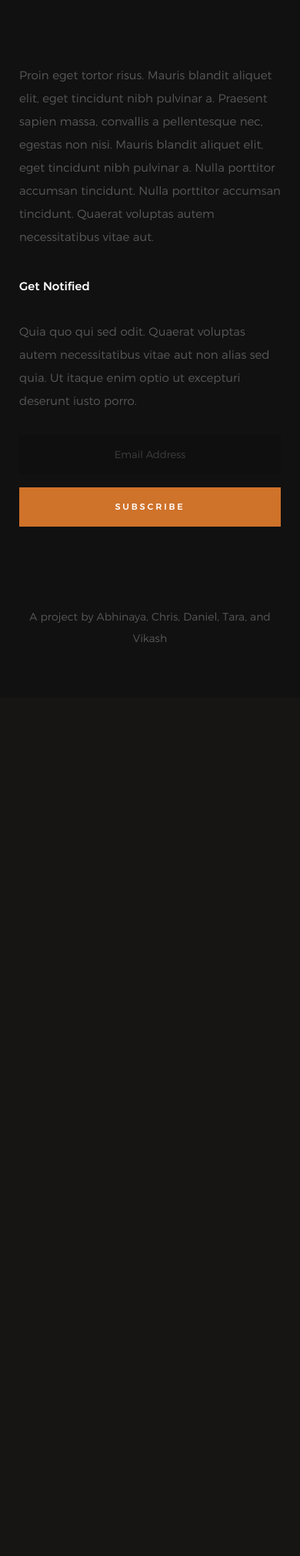
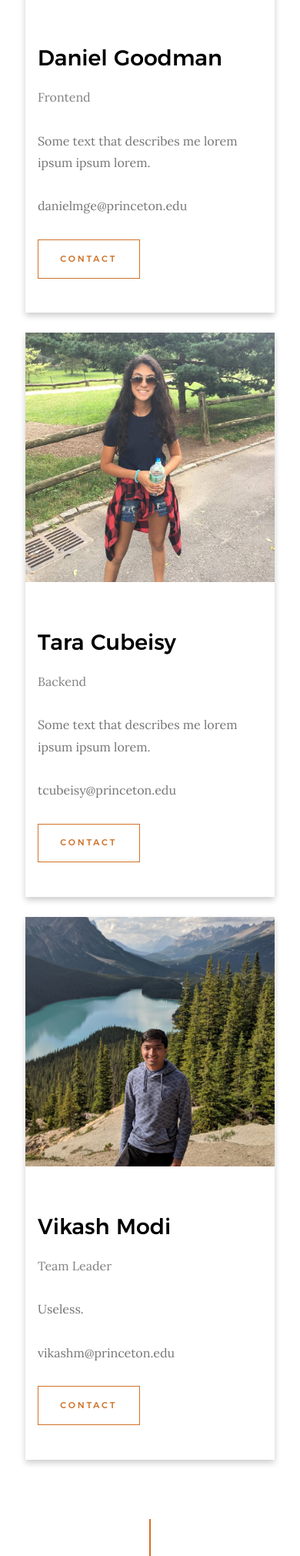
Before and after one commit to Vmodi2/TigerPair, a Flask app: page / in a window 390 px wide. Shown: the part 3630-5651 px from the top of the page at 77% size. Before the commit the page ends 4464 px from the top, so only its background shows below. Run offline with Flask 2, Linux system fonts and the light colour scheme; parts of the project's set-up code (start-up, migrations or seed data) failed here and were passed over; some libraries are stand-ins or nearby versions; some web fonts are replaced.

Commit message:
meet the team added

```diff
--- a/pages/index.html
+++ b/pages/index.html
@@ -162,6 +162,72 @@
                 <h1 class="display-2">Meet the Team</h1>
             </div>
         </div> <!-- end section-header -->
+        <div class="row"; background-color:transparent;>
+            <div class="column">
+            <div class="card">
+                <img src="../static/images/team/abhinaya.jpg" alt="Jane" style="width:100%">
+                <div class="container">
+                <h2>Abhinaya Raghunathan</h2>
+                <p class="title">Unit Testing and Design</p>
+                <p>Some text that describes me lorem ipsum ipsum lorem.</p>
+                <p>abhinaya@princeton.edu</p>
+                <p><button class="btn btn--stroke">Contact</button></p>
+                </div>
+            </div>
+            </div>
+
+            <div class="column">
+            <div class="card">
+                <img src="../static/images/team/chris.jpg" alt="Mike" style="width:100%">
+                <div class="container">
+                <h2>Chris Barkachi</h2>
+                <p class="title">DevOps and Logistics</p>
+                <p>Some text that describes me lorem ipsum ipsum lorem.</p>
+                <p>barkachi@princeton.edu</p>
+                <p><button class="btn btn--stroke">Contact</button></p>
+                </div>
+            </div>
+            </div>
+
+            <div class="column">
+                <div class="card">
+                <img src="../static/images/team/daniel.jpg" alt="Daniel" style="width:100%">
+                <div class="container">
+                    <h2>Daniel Goodman</h2>
+                    <p class="title">Frontend</p>
+                    <p>Some text that describes me lorem ipsum ipsum lorem.</p>
+                    <p>danielmge@princeton.edu</p>
+                    <p><button class="btn btn--stroke">Contact</button></p>
+                </div>
+                </div>
+            </div>
+
+            <div class="column">
+                <div class="card">
+                <img src="../static/images/team/tara.jpg" alt="Tara" style="width:100%">
+                <div class="container">
+                    <h2>Tara Cubeisy</h2>
+                    <p class="title">Backend</p>
+                    <p>Some text that describes me lorem ipsum ipsum lorem.</p>
+                    <p>tcubeisy@princeton.edu</p>
+                    <p><button class="btn btn--stroke">Contact</button></p>
+                </div>
+                </div>
+            </div>
+
+            <div class="column">
+            <div class="card">
+                <img src="../static/images/team/vikash.jpg" alt="Vikash" style="width:100%">
+                <div class="container">
+                <h2>Vikash Modi</h2>
+                <p class="title">Team Leader</p>
+                <p>Useless.</p>
+                <p>vikashm@princeton.edu</p>
+                <p><button class="btn btn--stroke">Contact</button></p>
+                </div>
+            </div>
+            </div>
+        </div>
 
         <!-- <div class="row services-list block-1-2 block-tab-full">
             <div class="col-block service-item" data-aos="fade-up">
--- a/static/css/main.css
+++ b/static/css/main.css
@@ -3284,6 +3284,11 @@ html.no-csstransitions .home-content__main {
     }
 }
 
+/* ===================================================================
+ * #meet the team
+ *
+ * ------------------------------------------------------------------- */
+
 @media only screen and (max-width: 1000px) {
     .contact-content {
         max-width: 700px;
@@ -3336,6 +3341,76 @@ html.no-csstransitions .home-content__main {
         padding: 0 5px;
     }
 }
+
+html {
+    box-sizing: border-box;
+  }
+
+  *, *:before, *:after {
+    box-sizing: inherit;
+  }
+
+  .parallax {
+    /* The image used */
+    background-image: url("../../../static/img/landing-bg.png");
+
+    /* Set a specific height */
+    min-height: 500px;
+
+    /* Create the parallax scrolling effect */
+    background-attachment: fixed;
+    background-position: center;
+    background-repeat: no-repeat;
+    background-size: cover;
+  }
+  .column {
+    float: left;
+    width: 33.3%;
+    margin-bottom: 16px;
+    padding: 5px 8px;
+  }
+
+
+  @media screen and (max-width: 650px) {
+    .column {
+      width: 100%;
+      display: block;
+    }
+  }
+
+  .card {
+    box-shadow: 0 4px 8px 0 rgba(0, 0, 0, 0.2);
+  }
+
+  .container {
+    padding: 5px 16px;
+  }
+
+  .container::after, .row::after {
+    content: "";
+    clear: both;
+    display: table;
+  }
+
+  .title {
+    color: grey;
+  }
+
+  .button {
+    border: none;
+    outline: 0;
+    display: inline-block;
+    padding: 8px;
+    color: white;
+    background-color: #000;
+    text-align: center;
+    cursor: pointer;
+    width: 100%;
+  }
+
+  .button:hover {
+    background-color: rgba(100, 227, 129, 0.7);
+  }
 
 
 
```
